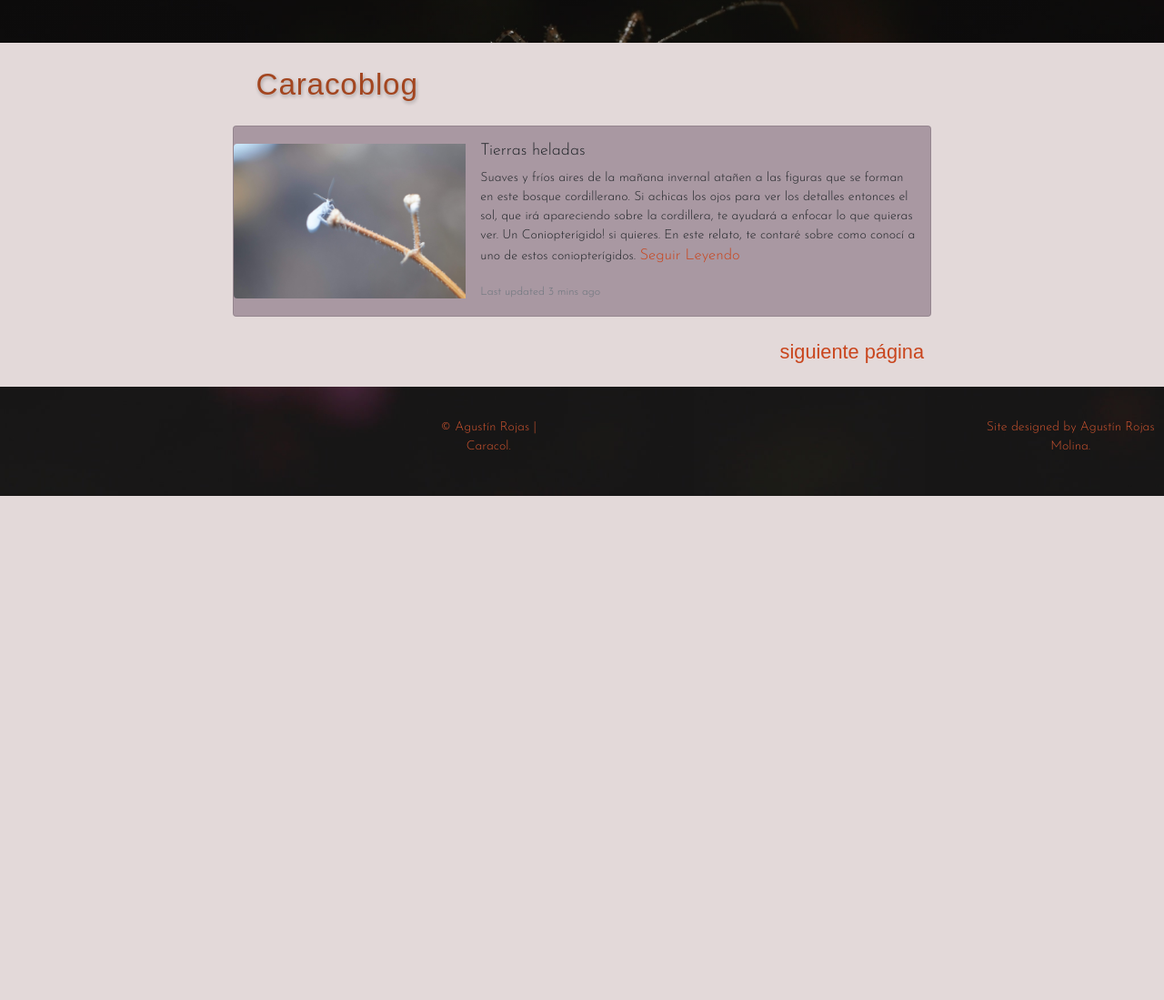
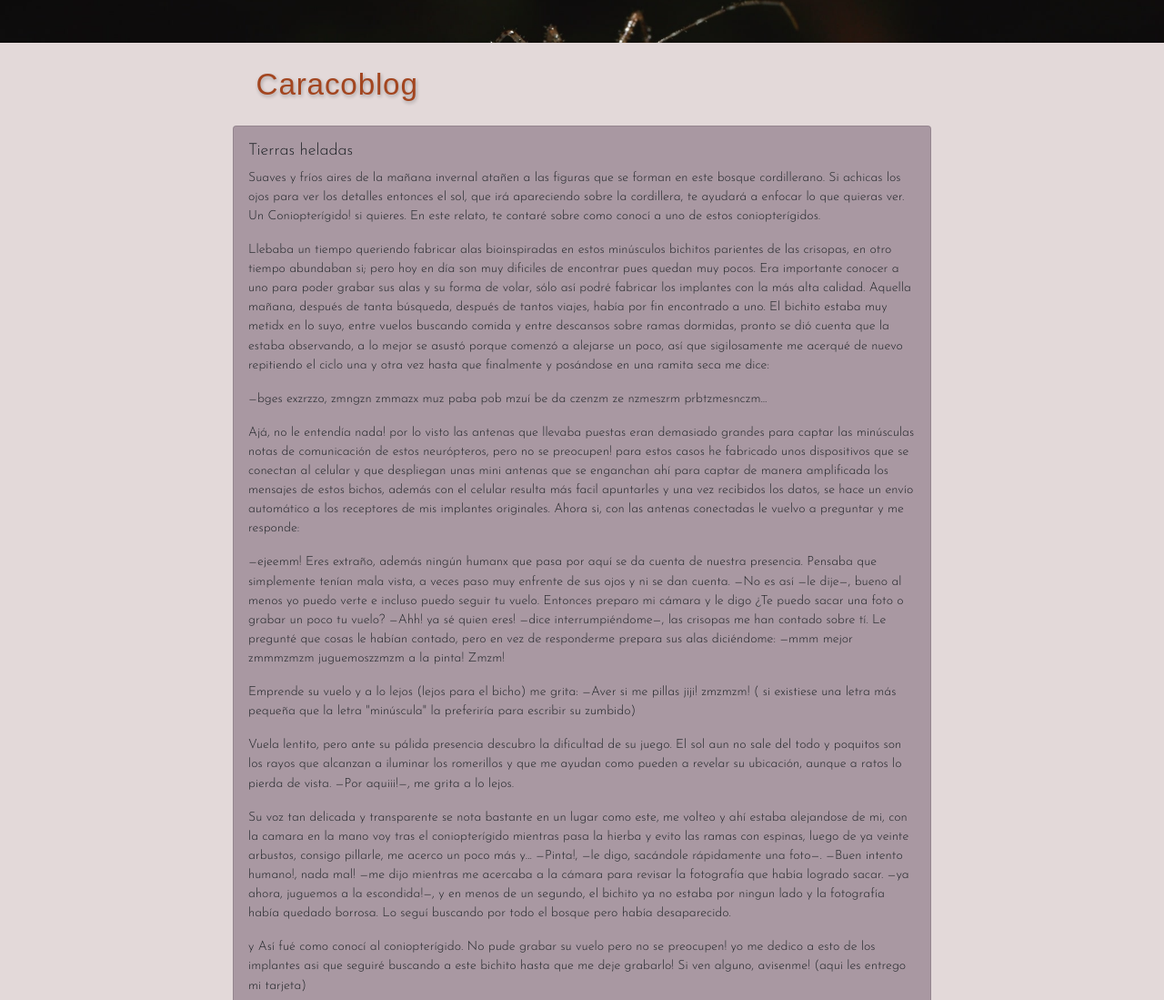
Before and after one commit to Caracolaracol/CaracolFirstSIte, a website: page pages/blog-tierras-heladas.html in a window 1280 px wide. Shown: the part 153-1252 px from the top of the page at 91% size. Before the commit the page ends 800 px from the top, so only its background shows below. Drawn offline with nearby package versions, Linux system fonts and the light colour scheme; a web font is replaced by a local one.

Commit message:
nueva page, blog-tierras-heladas.html

```diff
--- a/pages/blog-tierras-heladas.html
+++ b/pages/blog-tierras-heladas.html
@@ -70,24 +70,39 @@
                 </div>
                 <div class="entradas-blog">
                     <div class="card mb-3" style="max-width: auto;">
-                        <div class="row g-0">
-                        <div class="col-md-4 align-self-center">
-                            <img src="../images/print12.jpg" class="img-fluid rounded-start" alt="...">
-                        </div>
-                        <div class="col-md-8">
                             <div class="card-body">
                                 <h5 class="card-title">Tierras heladas</h5>
                                 <p class="card-text">Suaves y fríos aires de la mañana invernal atañen a las figuras que se forman en este bosque cordillerano. Si achicas los ojos para ver los detalles entonces el sol, que irá apareciendo sobre la cordillera, te ayudará a enfocar lo que quieras ver. Un Coniopterígido! si quieres. En este relato, te contaré sobre como conocí a uno de estos coniopterígidos.
-                                    <a href="#">Seguir Leyendo</a></p>
+
+                                <p>Llebaba un tiempo queriendo fabricar alas bioinspiradas en estos minúsculos bichitos parientes de las crisopas, en otro tiempo abundaban si; pero hoy en día son muy dificiles de encontrar pues quedan muy pocos. Era importante conocer a uno para poder grabar sus alas y su forma de volar, sólo así podré fabricar los implantes con la más alta calidad. Aquella mañana, después de tanta búsqueda, después de tantos viajes, había por fin encontrado a uno. El bichito estaba muy metidx en lo suyo,  entre vuelos buscando comida y entre descansos sobre ramas dormidas, pronto se dió cuenta que la estaba observando, a lo mejor se asustó porque comenzó a alejarse un poco, así que sigilosamente me acerqué de nuevo repitiendo el ciclo una y otra vez hasta que finalmente y posándose en una ramita seca me dice:</p>
+
+                                <p>—bges exzrzzo, zmngzn zmmazx muz paba pob mzuí be da czenzm ze nzmeszrm prbtzmesnczm...</p>
+
+                                <p>Ajá, no le entendía nada! por lo visto las antenas que llevaba puestas eran demasiado grandes para captar las minúsculas notas de comunicación de estos neurópteros, pero no se preocupen! para estos casos he fabricado unos dispositivos que se conectan al celular y que despliegan unas mini antenas que se enganchan ahí para captar de manera amplificada los mensajes de estos bichos, además con el celular resulta más facil apuntarles y una vez recibidos los datos, se hace un envío automático a los receptores de mis implantes originales. Ahora si, con las antenas conectadas le vuelvo a preguntar y me responde:
+                                </p>
+                                <p>—ejeemm! Eres extraño, además ningún humanx que pasa por aquí se da cuenta de nuestra presencia. Pensaba que simplemente tenían mala vista, a veces paso muy enfrente de sus ojos y ni se dan cuenta.
+                                —No es así —le dije—, bueno al menos yo puedo verte e incluso puedo seguir tu vuelo. Entonces preparo mi cámara y le digo ¿Te puedo sacar una foto o grabar un poco tu vuelo?
+                                —Ahh! ya sé quien eres!  —dice interrumpiéndome—, las crisopas me han contado sobre tí. Le pregunté que cosas le habían contado, pero en vez de responderme prepara sus alas diciéndome:
+                                —mmm mejor zmmmzmzm juguemoszzmzm a la pinta! Zmzm!
+                                </p>
+                                <p>Emprende su vuelo y a lo lejos (lejos para el bicho) me grita:
+                                —Aver si me pillas jiji! zmzmzm! ( si existiese una letra más pequeña que la letra "minúscula" la preferiría para escribir su zumbido)
+                                </p>
+                                <p>Vuela lentito, pero ante su pálida presencia descubro la dificultad de su juego. El sol aun no sale del todo y poquitos son los rayos que alcanzan a iluminar los romerillos y que me ayudan como pueden a revelar su ubicación, aunque a ratos lo pierda de vista.
+                                —Por aquiii!—, me grita a lo lejos.
+                                </p>
+                                <p>Su voz tan delicada y transparente se nota bastante en un lugar como este, me volteo y ahí estaba alejandose de mi, con la camara en la mano voy tras el coniopterígido mientras pasa la hierba y evito las ramas con espinas, luego de ya veinte arbustos, consigo pillarle, me acerco un poco más y...
+                                —Pinta!, —le digo, sacándole rápidamente una foto—.
+                                —Buen intento humano!, nada mal! —me dijo mientras me acercaba a la cámara para revisar la fotografía que había logrado sacar. —ya ahora, juguemos a la escondida!—, y en menos de un segundo, el bichito ya no estaba por ningun lado  y la fotografía había quedado borrosa. Lo seguí buscando por todo el bosque pero había desaparecido.
+                                </p>
+                                <p>y Así fué como conocí al coniopterígido. No pude grabar su vuelo pero no se preocupen! yo me dedico a esto de los implantes asi que seguiré buscando a este bichito hasta que me deje grabarlo!
+
+                                Si ven alguno, avisenme! (aqui les entrego mi tarjeta)</p>
+
+                                <img src="../images/print12.jpg" alt="un coniopterigido sobre una ramita">
                                 <p class="card-text"><small class="text-muted">Last updated 3 mins ago</small></p>
                             </div>
-                        </div>
-                        </div>
                     </div>
-                </div>
-
-                <div class="paginas-blog ver-blog">
-                    <h4><a class="verblog-otienda" href="#">siguiente página</a></h4>
                 </div>
 
             </main>
@@ -98,10 +113,16 @@
         <div class="grid-footer">
             <footer>
                 <div class="background-footer">
-                    <!-- Encabezado final, datos extras, -->
-                    <p class="text-footer">© Agustín Rojas | Caracol.</p>
-                    <p class="text-footer">Site designed by Agustín Rojas Molina.</p>
+                    <!-- Encabezado final, datos extras, boton ir arriba -->
+                    <div class="texts-footer">
+                        <p class="text-footer">© Agustín Rojas | Caracol.</p>
+                        <p class="text-footer">Site designed by Agustín Rojas Molina.</p>
+                    </div>
+                    <div class="ir-arriba">
+                        <a href="#"><img class="aracnido" src="../images/irarriba.png" alt="boton para ir arriba con forma de araña"></a>
+                    </div>
                 </div>
+
             </footer>
         </div>
 
```
Also changed, not shown: pages/blog.html (+1 -1 lines).
